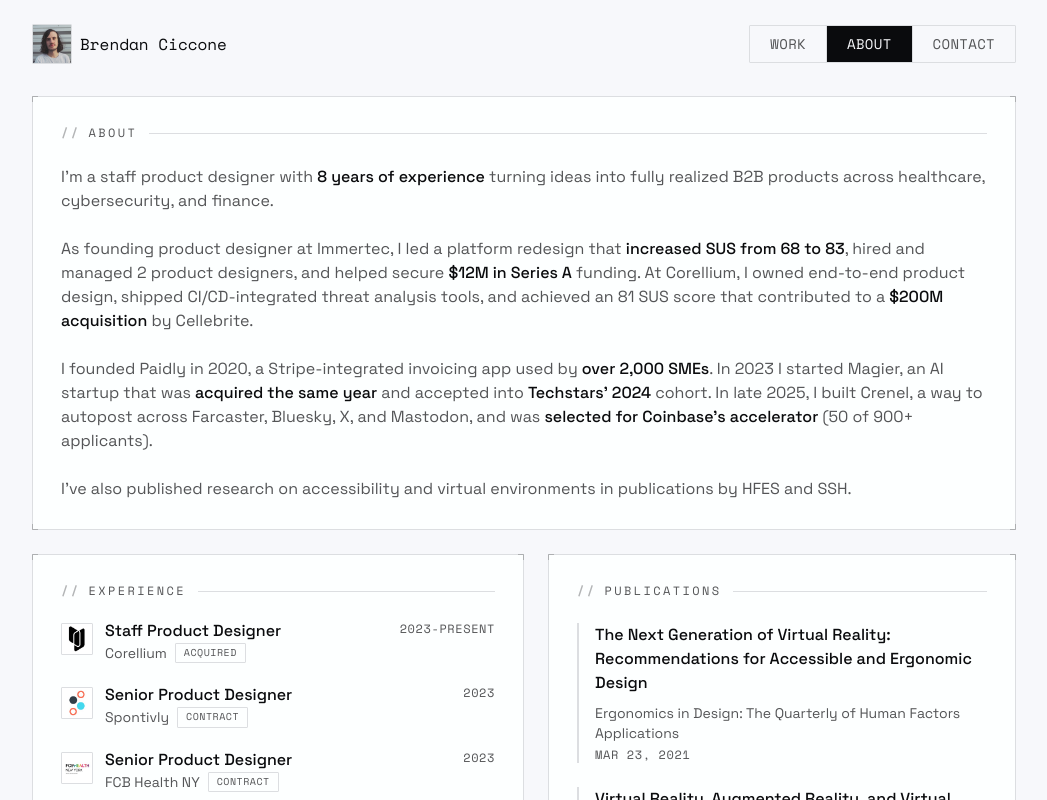
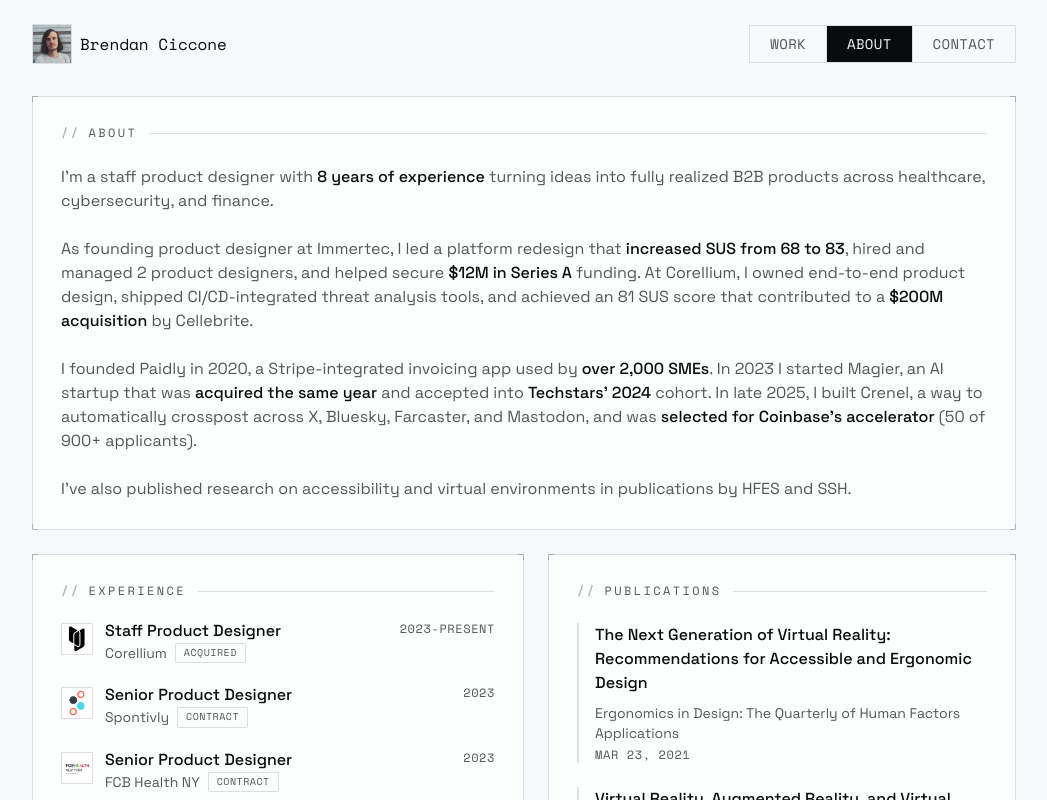
Before and after one commit to brendanciccone/portfolio, a Next.js app: page /about in a window 1280 px wide. Shown: the top 800 px of the page, without its empty margins (116-1163 px from the left). Built offline with nearby package versions, Linux system fonts and the light colour scheme.

Commit message:
Update Crenel project description for improved clarity and detail

```diff
--- a/app/about/page.tsx
+++ b/app/about/page.tsx
@@ -31,7 +31,7 @@ export default function About() {
                 As founding product designer at Immertec, I led a platform redesign that <span className="text-foreground font-medium">increased SUS from 68 to 83</span>, hired and managed 2 product designers, and helped secure <span className="text-foreground font-medium">$12M in Series A</span> funding. At Corellium, I owned end-to-end product design, shipped CI/CD-integrated threat analysis tools, and achieved an 81 SUS score that contributed to a <span className="text-foreground font-medium">$200M acquisition</span> by Cellebrite.
               </p>
               <p className="text-sm sm:text-base">
-                I founded Paidly in 2020, a Stripe-integrated invoicing app used by <span className="text-foreground font-medium">over 2,000 SMEs</span>. In 2023 I started Magier, an AI startup that was <span className="text-foreground font-medium">acquired the same year</span> and accepted into <span className="text-foreground font-medium">Techstars&apos; 2024</span> cohort. In late 2025, I built Crenel, a way to autopost across Farcaster, Bluesky, X, and Mastodon, and was <span className="text-foreground font-medium">selected for Coinbase&apos;s accelerator</span> (50 of 900+ applicants).
+                I founded Paidly in 2020, a Stripe-integrated invoicing app used by <span className="text-foreground font-medium">over 2,000 SMEs</span>. In 2023 I started Magier, an AI startup that was <span className="text-foreground font-medium">acquired the same year</span> and accepted into <span className="text-foreground font-medium">Techstars&apos; 2024</span> cohort. In late 2025, I built Crenel, a way to automatically crosspost across X, Bluesky, Farcaster, and Mastodon, and was <span className="text-foreground font-medium">selected for Coinbase&apos;s accelerator</span> (50 of 900+ applicants).
               </p>
               <p className="text-sm sm:text-base">
                 I&apos;ve also published research on accessibility and virtual environments in publications by HFES and SSH.
```
